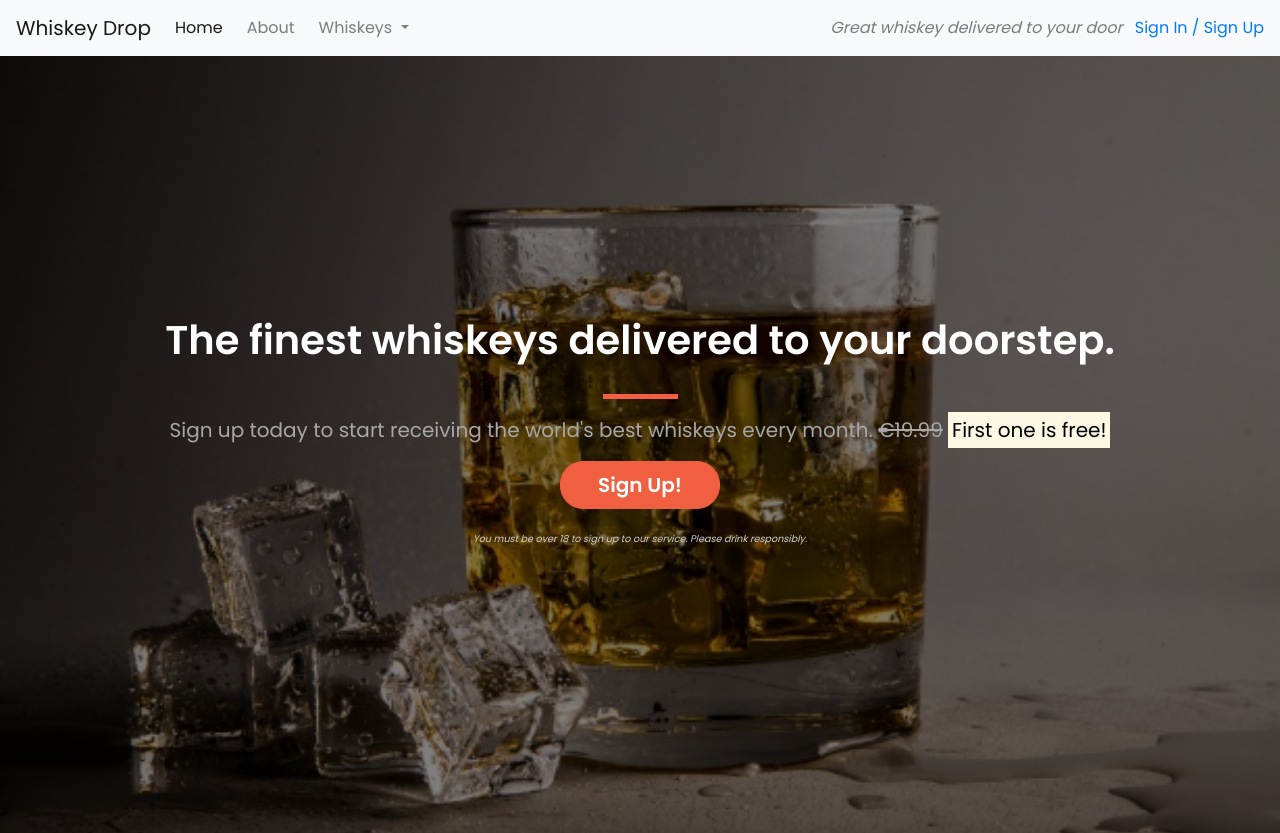
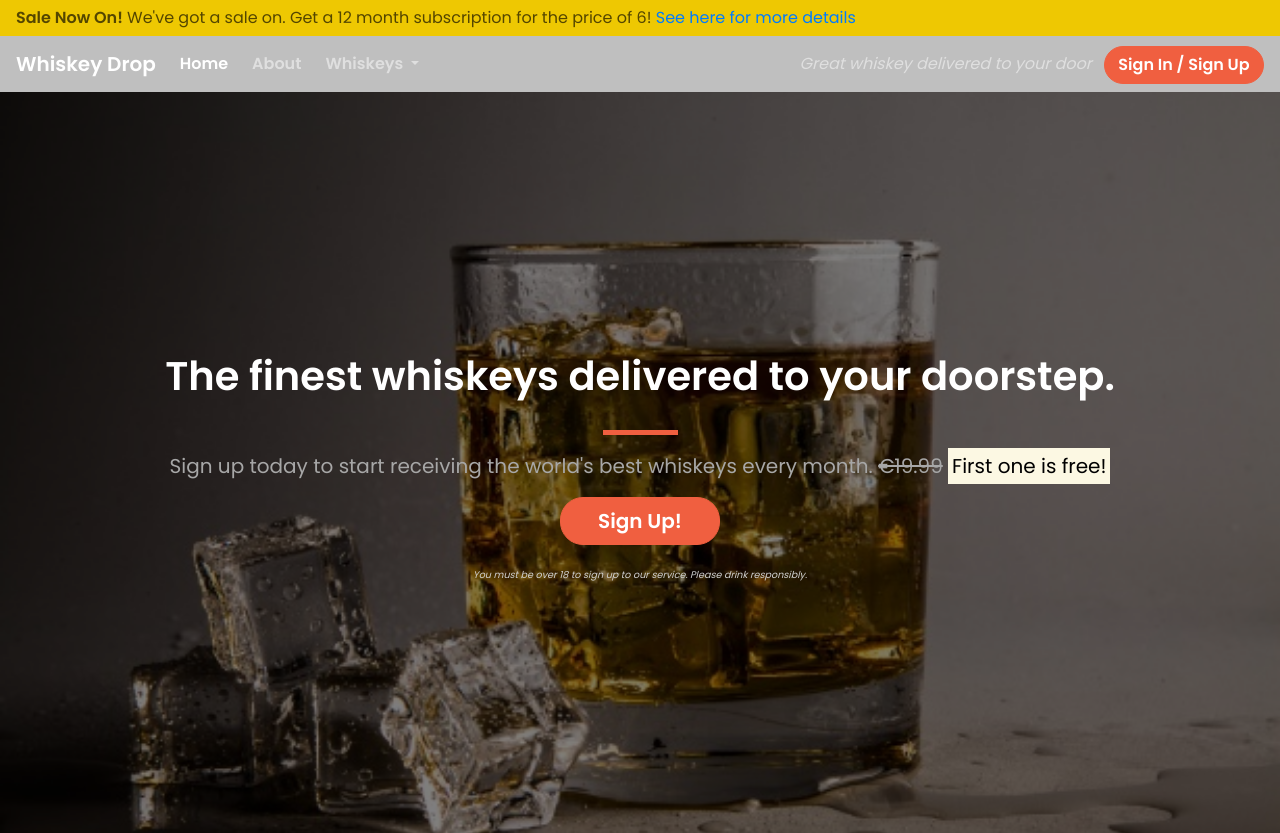
Before and after one commit to siobhanlgorman/Bootstrap4-practice, a plain HTML site: page index.html in a window 1280 px wide. Shown: the top 833 px of the page. Drawn offline with nearby package versions, Linux system fonts and the light colour scheme.

Commit message:
Style navbar

```diff
--- a/assets/css/style.css
+++ b/assets/css/style.css
@@ -4,7 +4,21 @@ body {
     font-family: 'Poppins', sans-serif;
 }
 
-.alert-container {}
+.alert-container .col-12 {
+    padding-left: 0;
+    padding-right: 0;
+
+}
+
+.site-wide-alert {
+    color: #544600;
+    background-color: #eec802;
+    border-color: #eec802;
+    padding: 5px 15px;
+    margin-bottom: 0;
+    border: 1px solid transparent;
+    border-radius: 0;
+}
 
 .callout-container {
     height: 100vh;
@@ -51,6 +65,37 @@ body {
 
 .block-divider--short {
     width: 35px;
+
+}
+
+/* navbar */
+
+.navalert-container {
+    position: absolute;
+    top: 0;
+    left: 0;
+    padding-left: 0;
+    padding-right: 0;
+    z-index: 1;
+}
+
+.navbar {
+    margin-bottom: 0;
+    border: 0;
+    width: 100%;
+    background-color: rgba(0,0,0,0.25);
+}
+
+.navbar .navbar-toggler {
+    border: 0;
+}
+
+.navbar-brand {
+    font-weight: bold;
+}
+
+.navbar .navbar-nav a {
+    font-weight: bold;
 }
 
 /* Jumbotron */
--- a/index.html
+++ b/index.html
@@ -13,9 +13,19 @@
 
 <body>
     <!--Nav-->
-    <nav class="navbar navbar-light navbar-expand-sm bg-light">
-        <a href="/" class="navbar-brand">
-            Whiskey Drop</a>
+    <div class="container-fluid alert-container">
+            <div class="row d-none d-sm-block">
+                <div class="col-12">
+                    <div class="site-wide-alert alert alert-warning">
+                        <strong>Sale Now On!</strong> We've got a sale on. Get a 12 month subscription for the price of
+                        6!
+                        <a href="">See here for more details</a>
+                    </div>
+                </div>
+            </div>
+        </div>
+        <nav class="navbar navbar-dark navbar-expand-sm">
+            <a href="/" class="navbar-brand">Whiskey Drop</a>
 
             <button class="navbar-toggler ml-auto" type="button" data-toggle="collapse" data-target="#navbarNavDropdown"
                 aria-controls="navbarNavDropdown" aria-expanded="false" aria-label="Toggle navigation">
@@ -43,20 +53,11 @@
             </div>
             <div class="d-none d-md-block">
                 <p class="navbar-text my-auto mr-2"><i>Great whiskey delivered to your door</i></p>
-            <a href="/login">Sign In / Sign Up</a>
+                <a href="/login" class="btn btn--cta btn--red">Sign In / Sign Up</a>
             </div>
             <!--</div>-->
         </nav>
-    <!-- <div class="container alert-container">
-        <div class="row d-none d-sm-block">
-            <div class="col-12">
-                <div class="alert alert-warning">
-                    <strong>Sale Now On!</strong> We've got a sale on. Get a 12 month subscription for the price of 6!
-                    <a href="">See here for more details</a>
-                </div>
-            </div>
-        </div>
-    </div> -->
+
         <div class="container-fluid callout-container">
             <!-- Callout -->
             <div class="opaque-overlay">&nbsp;</div>
@@ -69,7 +70,8 @@
                             <s class="d-none d-sm-inline">€19.99</s>
                             <span class="d-inline d-sm-none"><br></span>
                             <strong><mark>First one is free!</mark></strong></p>
-                    <p><button class="btn btn-lg btn--cta btn--red" data-toggle="modal" data-target="#signUpModal">Sign
+                        <p><button class="btn btn-lg btn--cta btn--red" data-toggle="modal"
+                                data-target="#signUpModal">Sign
                                 Up!</button></p>
                         <p class="text-muted"><small>You must be over 18 to sign up to our service. Please drink
                                 responsibly.</small></p>
@@ -92,11 +94,13 @@
                     <div class="col-12 col-md-6">
                         <div class="media">
                             <div class="d-none d-sm-block">
-                            <img src="assets/images/girl-image.png" class="rounded-circle mr-3" height=100 width=100>
+                                <img src="assets/images/girl-image.png" class="rounded-circle mr-3" height=100
+                                    width=100>
                             </div>
                             <div class="media-body">
                                 <blockquote class="blockquote">
-                                <p>I've been introduced to more than 10 great international whiskeys I never knew about.
+                                    <p>I've been introduced to more than 10 great international whiskeys I never knew
+                                        about.
                                     </p>
                                     <footer class="blockquote-footer">Jane Doe on <cite title="Twitter">Twitter</cite>
                                     </footer>
@@ -136,8 +140,10 @@
                         <div class="feature">
                             <h3><i class="fas fa-gift d-none d-sm-inline"></i> Feature 1 <span
                                     class="badge badge-success">New!</span></h3>
-                        <p>Lorem ipsum dolor sit amet, consectetur adipiscing elit, sed do eiusmod tempor incididunt ut
-                            labore et dolore magna aliqua. Ut enim ad minim veniam, quis nostrud exercitation ullamco
+                            <p>Lorem ipsum dolor sit amet, consectetur adipiscing elit, sed do eiusmod tempor incididunt
+                                ut
+                                labore et dolore magna aliqua. Ut enim ad minim veniam, quis nostrud exercitation
+                                ullamco
                                 laboris nisi ut aliquip ex ea commodo consequat.</p>
                             <p><a class="btn btn-sm btn-light" href="">Read More</a></p>
                         </div>
@@ -145,8 +151,10 @@
                     <div class="col-12 col-md-6 col-lg-4">
                         <div class="feature">
                             <h3><i class="fas fa-credit-card d-none d-sm-inline"></i> Feature 2</h3>
-                        <p>Lorem ipsum dolor sit amet, consectetur adipiscing elit, sed do eiusmod tempor incididunt ut
-                            labore et dolore magna aliqua. Ut enim ad minim veniam, quis nostrud exercitation ullamco
+                            <p>Lorem ipsum dolor sit amet, consectetur adipiscing elit, sed do eiusmod tempor incididunt
+                                ut
+                                labore et dolore magna aliqua. Ut enim ad minim veniam, quis nostrud exercitation
+                                ullamco
                                 laboris nisi ut aliquip ex ea commodo consequat.</p>
                             <p><a class="btn btn-sm btn-light" href="">Read More</a></p>
                         </div>
@@ -154,8 +162,10 @@
                     <div class="col-12 d-md-none d-lg-block col-lg-4">
                         <div class="feature">
                             <h3><i class="fas fa-times-circle d-none d-sm-inline"></i> Feature 3</h3>
-                        <p>Lorem ipsum dolor sit amet, consectetur adipiscing elit, sed do eiusmod tempor incididunt ut
-                            labore et dolore magna aliqua. Ut enim ad minim veniam, quis nostrud exercitation ullamco
+                            <p>Lorem ipsum dolor sit amet, consectetur adipiscing elit, sed do eiusmod tempor incididunt
+                                ut
+                                labore et dolore magna aliqua. Ut enim ad minim veniam, quis nostrud exercitation
+                                ullamco
                                 laboris nisi ut aliquip ex ea commodo consequat.</p>
                             <p><a class="btn btn-sm btn-light" href="">Read More</a></p>
                         </div>
@@ -180,7 +190,8 @@
                                 <label for="exampleInputEmail1">Email address</label>
                                 <input type="email" class="form-control" id="exampleInputEmail1"
                                     aria-describedby="emailHelp" placeholder="Enter email">
-                            <small id="emailHelp" class="form-text text-muted">We'll never share your email with anyone
+                                <small id="emailHelp" class="form-text text-muted">We'll never share your email with
+                                    anyone
                                     else.</small>
                             </div>
                             <div class="form-group">
```
Lines whose indentation alone changed are shown as unchanged.
